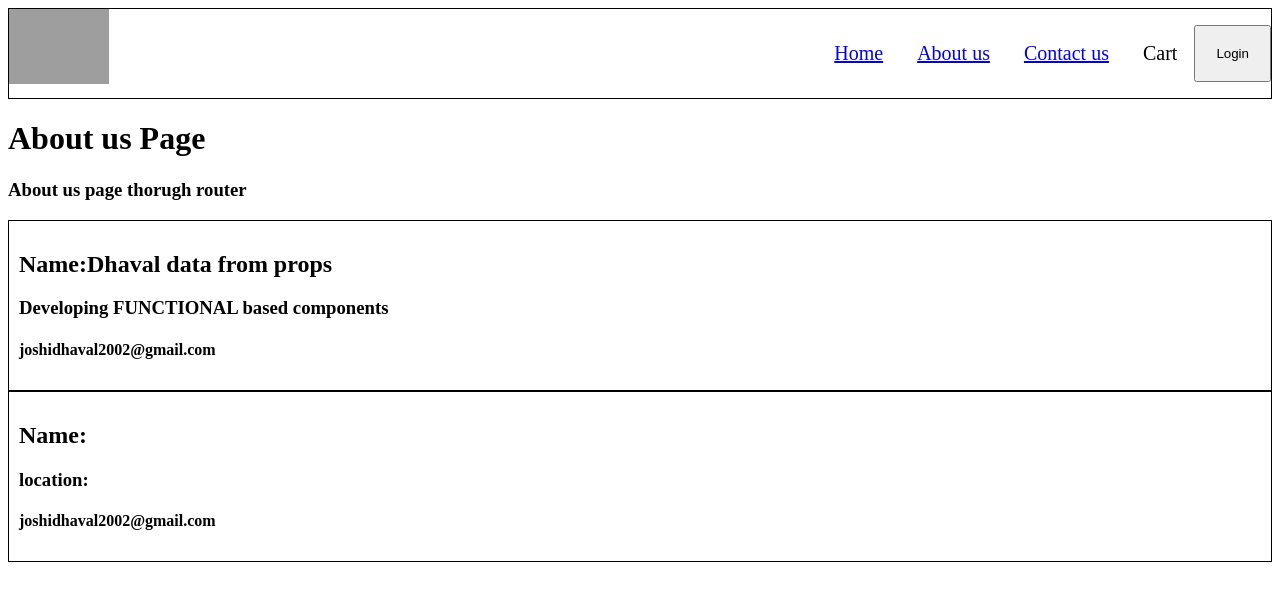
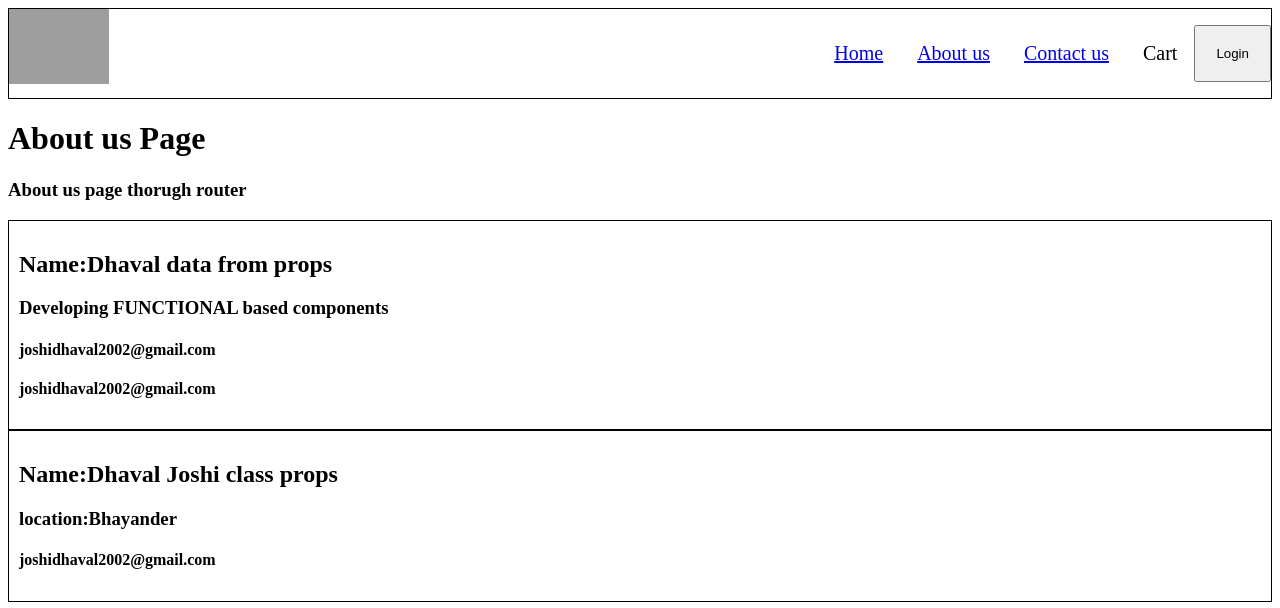
Before and after one commit to Dhaval-Joshi898/React, a React (Vite) app: page /about in a window 1280 px wide. Shown: the top 608 px of the page. Built offline with nearby package versions, Linux system fonts and the light colour scheme; grey boxes are pictures that could not be loaded.

Commit message:
added props into the Component of both function and class based

```diff
--- a/src/components/About.js
+++ b/src/components/About.js
@@ -11,8 +11,10 @@ const About=()=>{
              <h1>About us Page</h1>
              <h3>About us page thorugh router</h3>
 
-             <User  data={obj}/>
-             <UserClass/>
+             <User  data={obj} email={"joshidhaval2002@gmail.com"}/>
+
+             {/* Class Based components -->how to pass props */}
+             <UserClass  name={'Dhaval Joshi class props'} location={"Bhayander"}/>
         </div>
     )
 }
```
